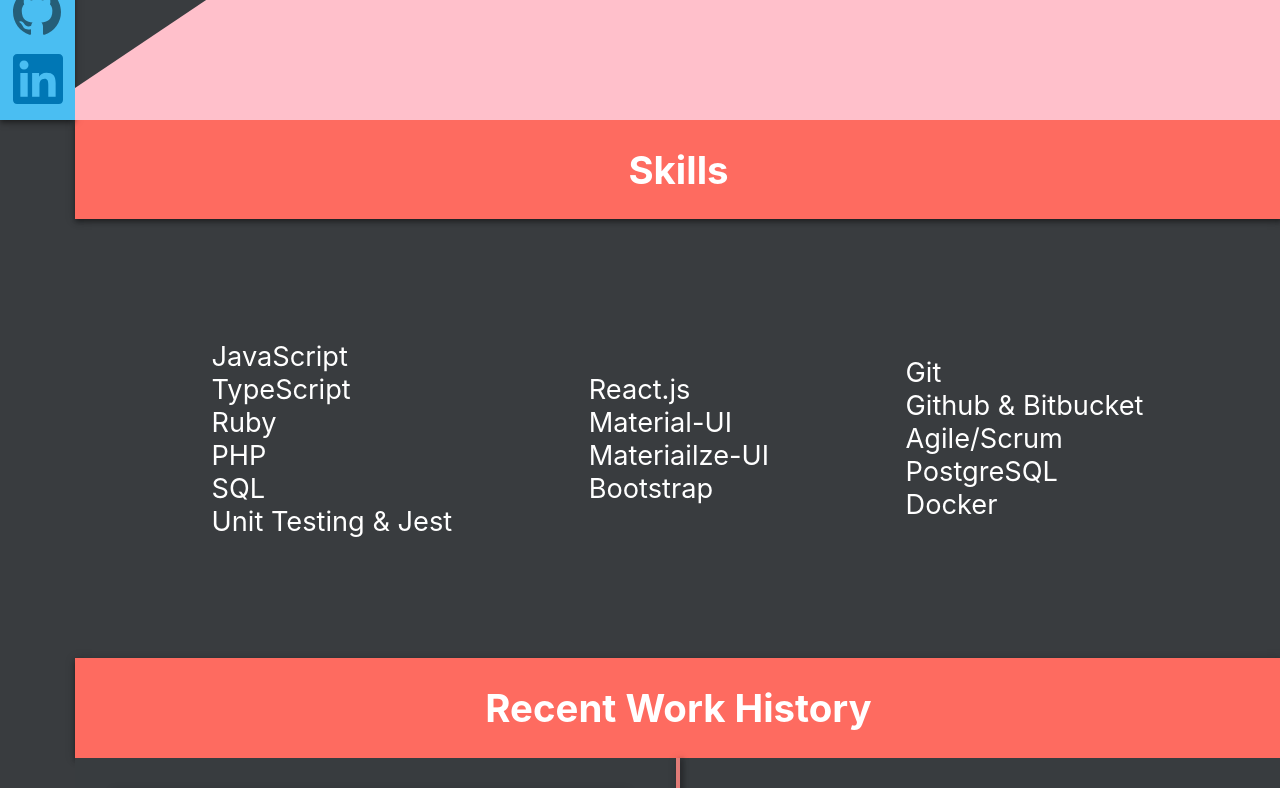
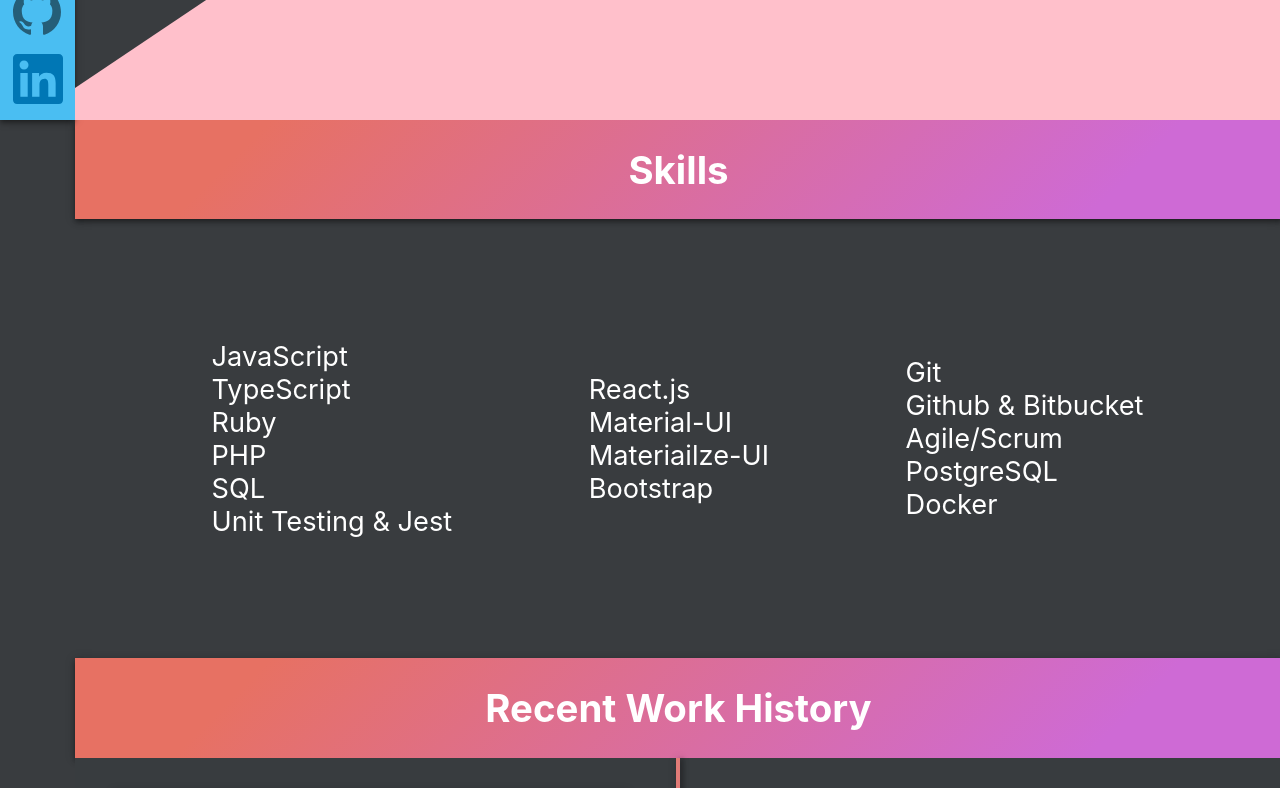
Before and after one commit to ShandelleLeigh/September, a React (Create React App) app: page / in a window 1280 px wide. Shown: the part 680-1468 px from the top of the page. Built offline with nearby package versions, Linux system fonts and the light colour scheme.

Commit message:
change sectionHeader colors

```diff
--- a/src/Pages/Contact.js
+++ b/src/Pages/Contact.js
@@ -7,7 +7,8 @@
 const styles = {
   section: {
     height: 'max-content',
-    border: 'solid 10px #fe6b60',
+    paddingBottom: '20%',
+    border: 'solid 5px #fe6b60',
   },
   inner: {
     padding: '1em',
@@ -22,7 +23,7 @@
 const Contact = () => {
   return (
     <div style={styles.section} >
-      <SectionHeader headerText={'Contact'} color={'orangeColors'} />
+      <SectionHeader headerText={'Contact'} color={'pinkColors'} />
       <div style={styles.inner}>
       {/* <p>Here's a copy of <a href='public/Shandelle_Jensen_Resume.pdf' download="Shandelle_Jensen_Resume.pdf" >my resume</a></p> */}
         <p>
--- a/src/Pages/Resume.js
+++ b/src/Pages/Resume.js
@@ -9,7 +9,7 @@
 const Resume = () => {
   return (
     <Fragment>
-      <SectionHeader headerText={'Recent Work History'} color={'pink'} />
+      <SectionHeader headerText={'Recent Work History'} color={'pinkColors'} />
       <div className='tContainer'>
         <div className='lineThing' />
           {
--- a/src/Pages/Skills.js
+++ b/src/Pages/Skills.js
@@ -22,7 +22,7 @@
 const Skills = () => {
   return (
     <Fragment>
-      <SectionHeader headerText={'Skills'} color={'pink'} />
+      <SectionHeader headerText={'Skills'} color={'pinkColors'} />
       <div style={styles.colContainer}>
       {
         list.map(
--- a/src/components/SectionHeader.js
+++ b/src/components/SectionHeader.js
@@ -28,6 +28,9 @@
   },
   orangeColors: {
     background: 'linear-gradient(135deg, #e77163 15%, #ffa754 85%)',
+  },
+  pinkColors: {
+    background: 'linear-gradient(135deg,  #e77163 15%, #ce6ad5 85%)',
   }
 }
 
```
